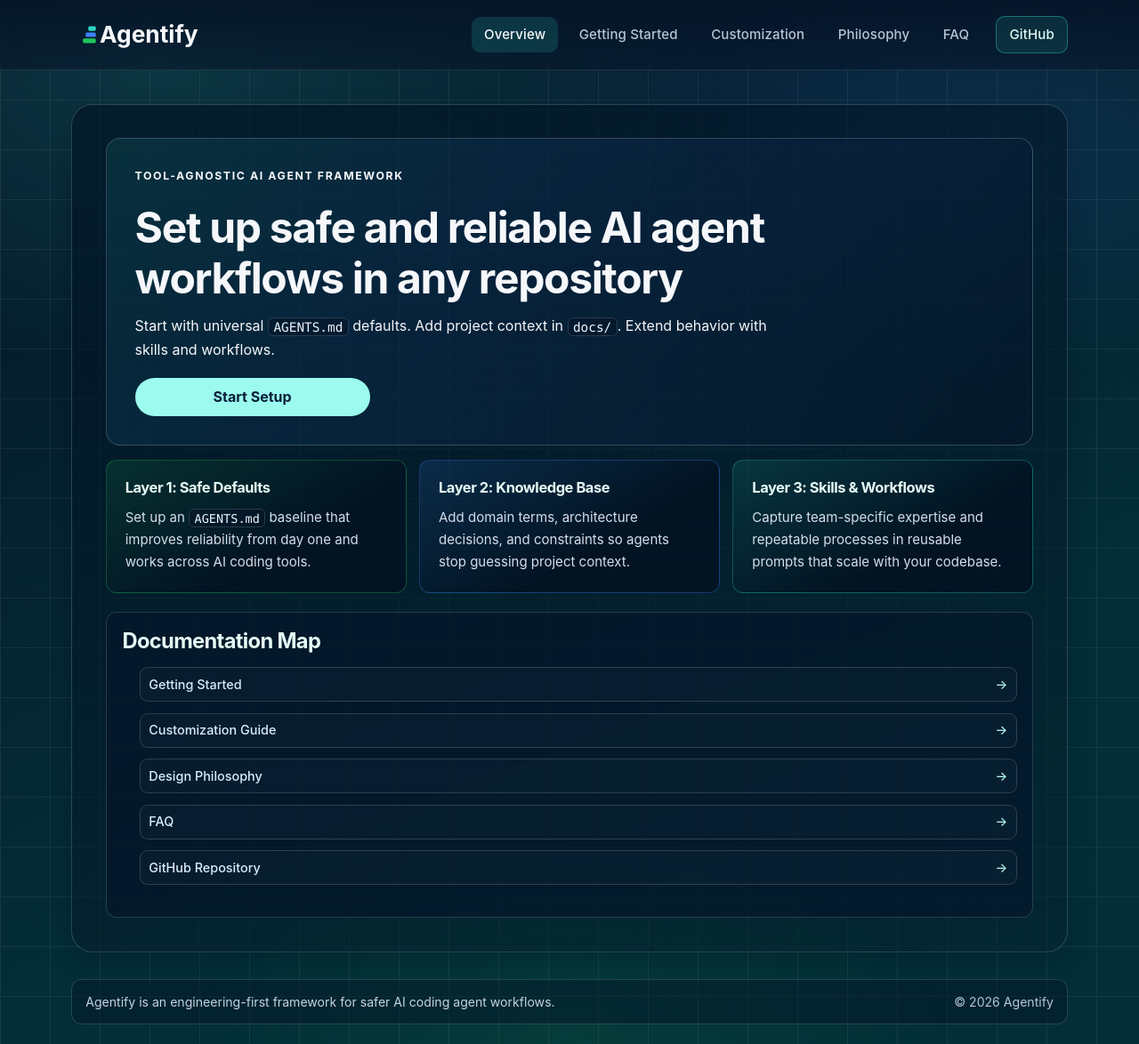
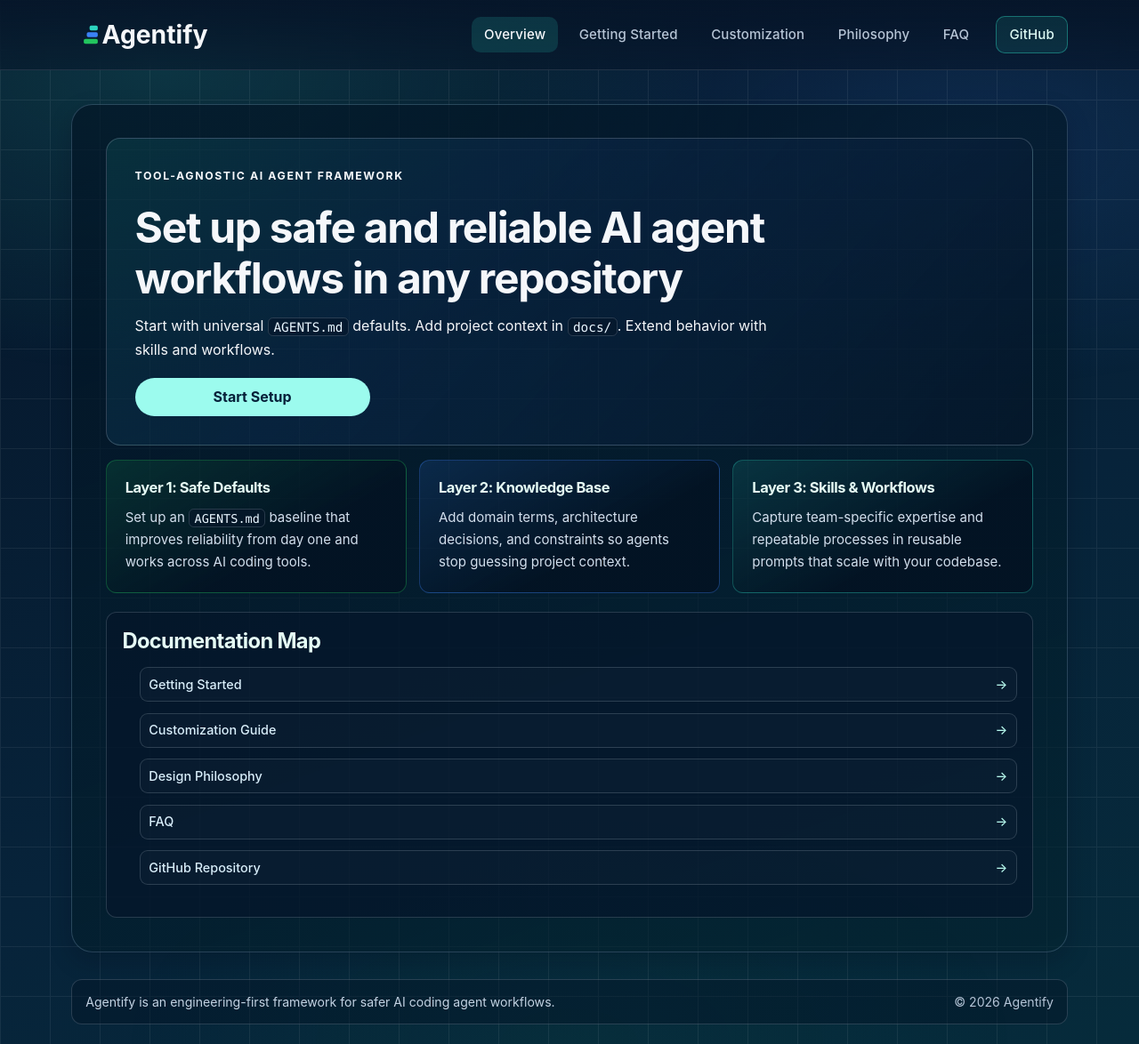
Before and after one commit to 1kurepin/agentify, a Jekyll site: the page built from docs/index.md, in a window 1280 px wide and 1174 px high. Shown: the whole window at 89% size. Built offline with Jekyll 4.4.1, drawn with Linux system fonts in a browser that asks for light colours.

Commit message:
Refine docs chrome spacing and navigation styling

```diff
--- a/docs/assets/site.css
+++ b/docs/assets/site.css
@@ -50,7 +50,7 @@ body {
   color: var(--text-main);
   text-rendering: optimizeLegibility;
   background-color: var(--brand-navy);
-  background-image: linear-gradient(158deg, var(--brand-navy) 0%, var(--brand-deep-teal) 68%);
+  background-image: linear-gradient(158deg, var(--brand-navy) 0%, #07233a 60%, #062b3b 100%);
   scrollbar-width: thin;
   scrollbar-color: var(--scrollbar-thumb) var(--scrollbar-track);
   position: relative;
@@ -59,8 +59,8 @@ body {
 
 html::-webkit-scrollbar,
 body::-webkit-scrollbar {
-  width: 10px;
-  height: 10px;
+  width: 12px;
+  height: 12px;
 }
 
 html::-webkit-scrollbar-track,
@@ -94,7 +94,7 @@ body:hover::-webkit-scrollbar-thumb {
   background:
     radial-gradient(900px 500px at 14% 6%, rgba(45, 212, 191, 0.16), transparent 70%),
     radial-gradient(800px 400px at 85% 14%, rgba(59, 130, 246, 0.14), transparent 68%),
-    radial-gradient(600px 340px at 50% 100%, rgba(34, 197, 94, 0.09), transparent 72%);
+    radial-gradient(700px 360px at 50% 100%, rgba(34, 197, 94, 0.04), transparent 74%);
 }
 
 .site-grid-overlay {
@@ -158,7 +158,7 @@ body:hover::-webkit-scrollbar-thumb {
 }
 
 .brand-link img {
-  height: clamp(52px, 3.8vw, 62px);
+  height: clamp(56px, 4.2vw, 68px);
   width: auto;
   display: block;
 }
@@ -206,6 +206,7 @@ body:hover::-webkit-scrollbar-thumb {
 .nav-link:hover {
   color: var(--text-main);
   background: rgba(255, 255, 255, 0.1);
+  border-color: rgba(183, 197, 214, 0.3);
 }
 
 .nav-link:focus-visible {
@@ -231,11 +232,7 @@ body:hover::-webkit-scrollbar-thumb {
 }
 
 .site-main {
-  padding: 2.35rem 0 4rem;
-}
-
-.page-home .site-main {
-  padding-bottom: 1.35rem;
+  padding: 2.35rem 0 1.15rem;
 }
 
 .docs-layout {
@@ -393,6 +390,7 @@ body:not(.has-js) .doc-toc-rail {
   border: 1px solid rgba(183, 197, 214, 0.25);
   background: rgba(5, 16, 30, 0.9);
   overflow-x: auto;
+  scrollbar-gutter: stable both-edges;
 }
 
 .doc-content pre {
@@ -427,6 +425,7 @@ body:not(.has-js) .doc-toc-rail {
   border: 1px solid rgba(183, 197, 214, 0.22);
   background: rgba(3, 25, 42, 0.66);
   overflow: hidden;
+  scrollbar-gutter: stable both-edges;
 }
 
 .doc-content th,
@@ -692,9 +691,10 @@ body:not(.has-js) .doc-toc-rail {
   gap: 0.16rem;
   max-height: calc(100vh - var(--header-height) - 5rem);
   overflow: auto;
-  scrollbar-gutter: stable;
+  scrollbar-gutter: stable both-edges;
   scrollbar-width: thin;
   scrollbar-color: var(--scrollbar-thumb) var(--scrollbar-track);
+  padding-right: 0.26rem;
 }
 
 .doc-toc-list::-webkit-scrollbar {
@@ -753,13 +753,8 @@ body:not(.has-js) .doc-toc-rail {
 }
 
 .site-footer {
-  padding: 1.15rem 0 1.7rem;
+  padding: 0.75rem 0 1.35rem;
   color: var(--text-muted);
-}
-
-.page-home .site-footer {
-  padding-top: 0.55rem;
-  padding-bottom: 1.2rem;
 }
 
 .footer-shell {
@@ -937,11 +932,7 @@ body:not(.has-js) .doc-toc-rail {
   }
 
   .site-main {
-    padding-bottom: 3rem;
-  }
-
-  .page-home .site-main {
-    padding-bottom: 1.1rem;
+    padding-bottom: 0.95rem;
   }
 
   .doc-content {
```
